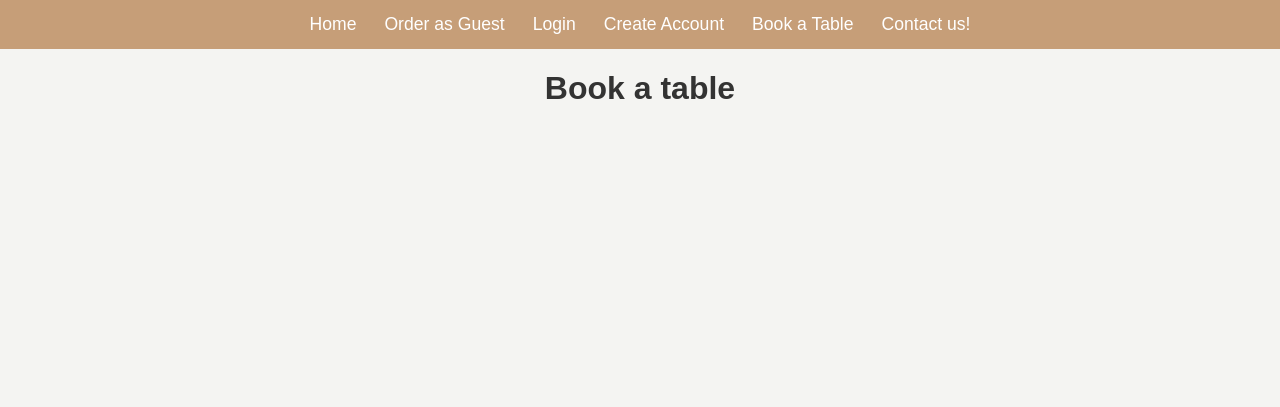
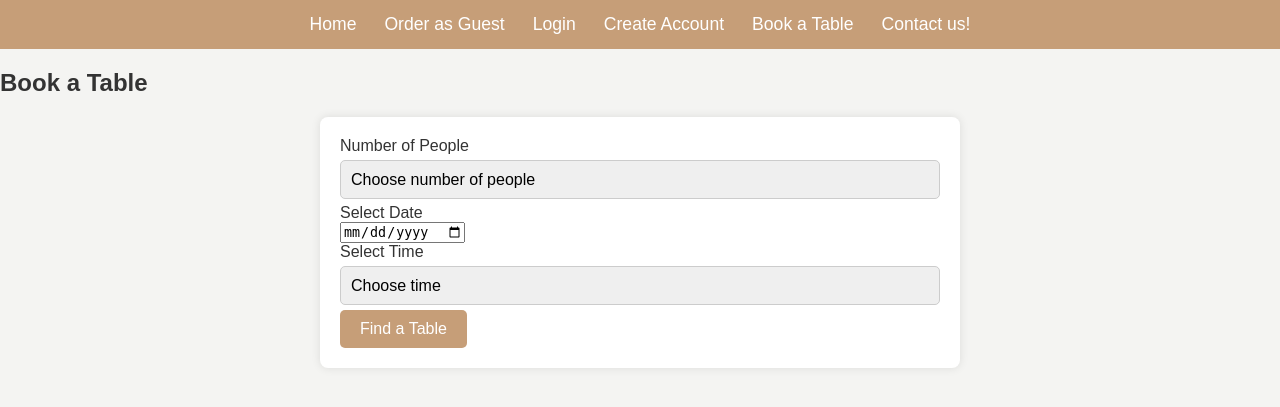
Before and after one commit to AAquaas/Bean-and-Brew-breif, a Flask app: page /table_booking in a window 1280 px wide. Shown: the top 407 px of the page. Run offline with Flask 3, Linux system fonts and the light colour scheme; some libraries are stand-ins or nearby versions.

Commit message:
Add files via upload

```diff
--- a/main.py
+++ b/main.py
@@ -53,7 +53,8 @@ admin = Admin()
 app = Flask(__name__, static_folder='static')
 
 # configuring the app, bcrypt and admin
-app.config['SQLALCHEMY_DATABASE_URI'] = 'sqlite:///C:\\Users\\753503\\DB.Browser.for.SQLite-v3.13.1-win64\\coffee_orders.db'
+# app.config['SQLALCHEMY_DATABASE_URI'] = 'sqlite:///C:\\Users\\753503\\DB.Browser.for.SQLite-v3.13.1-win64\\coffee_orders.db' #college pc
+app.config['SQLALCHEMY_DATABASE_URI'] = 'sqlite:///C:\\Users\\ryanp\\OneDrive\\Desktop\\DB.Browser.for.SQLite-v3.13.1-win64\\coffee_orders.db' #home pc
 app.config['SQLALCHEMY_TRACK_MODIFICATIONS'] = False
 app.config['FLASK_ADMIN_SWATCH'] = 'cerulean'
 login_manager = LoginManager(app)
@@ -160,6 +161,86 @@ def __str__(self):
 def load_user(user_id):
     return User.query.get(int(user_id))
 
+class Order(db.Model):
+    __tablename__ = "order"
+    order_no = db.Column(db.Integer, primary_key=True, autoincrement=True)  # Unique primary key
+    food_id = db.Column(db.Integer, nullable=False)  # Correcting syntax for food_id
+    quantity = db.Column(db.Integer, nullable=False)
+    pay_order_no = db.Column(db.Integer, db.ForeignKey('pay.order_no'), nullable=True)  # Foreign key to Pay table
+
+    pay_reference = db.relationship("Pay", back_populates="orders")  # Define relationship back to Pay
+
+    def __repr__(self):
+        return f'<Order {self.order_no}>'
+
+
+class Pay(db.Model):
+    __tablename__ = "pay"
+    pay_no = db.Column(db.Integer, primary_key=True, autoincrement=True)
+    order_no = db.Column(db.Integer, unique=True)  # Foreign key target column in Pay
+
+    total_price = db.Column(db.Numeric(10, 2))
+    cust_name = db.Column(db.String(30), nullable=False)
+    cust_address = db.Column(db.String(30), nullable=False)
+    cust_postcode = db.Column(db.String(30), nullable=False)
+    cust_email = db.Column(db.String(30), nullable=False)
+    cust_cardno = db.Column(db.String(30), nullable=False)
+    card_expirydate = db.Column(db.String(30), nullable=False)
+    card_cvv = db.Column(db.String(30), nullable=False)
+    trans_option = db.Column(db.String(30))
+    pay_datetime = db.Column(db.DateTime, default=dt.now)
+
+    orders = db.relationship("Order", back_populates="pay_reference")  # Relationship to Order
+
+
+
+class Rest(db.Model):
+    __tablename__ = 'rest'
+    rest_id = db.Column(db.Integer(), autoincrement=True, primary_key=True)
+    rest_name = db.Column(db.String(80))
+    address = db.Column(db.String(70))
+    stars = db.Column(db.Integer())
+    image = db.Column(db.String(500))
+
+    # One-to-many relationship with Table
+    #tables = db.relationship('Table', back_populates='restaurant', cascade="all, delete-orphan")
+    resttables = db.relationship("Table", back_populates="rest")
+
+class Table(db.Model):
+    __tablename__ = 'table'
+    table_id = db.Column(db.String(20), primary_key=True)
+    rest_id = db.Column(db.Integer, db.ForeignKey('rest.rest_id'))
+    table_type = db.Column(db.String(20))
+    reserve_fee = db.Column(db.Numeric(10, 2))
+    max_occupants = db.Column(db.Integer())
+    available = db.Column(db.Boolean)
+
+    # Back reference to Rest
+    #restaurant = db.relationship('Rest', back_populates='tables')
+    #rest_id = db.Column(db.ForeignKey("restaurant.id"), nullable=False)
+    rest = db.relationship("Rest", back_populates="resttables")
+    bookings = db.relationship("Bookings", back_populates="table")  # Relationship to Bookings
+
+class Bookings(db.Model):
+    __tablename__ = 'bookings'
+    book_no = db.Column(db.Integer, autoincrement=True, primary_key=True)
+    table_id = db.Column(db.String(20), db.ForeignKey('table.table_id'))
+    user_id = db.Column(db.Integer, db.ForeignKey('user.id'))
+    book_date_time = db.Column(db.String(20))
+    total_price = db.Column(db.Numeric(10,2))
+    table = db.relationship("Table", back_populates="bookings")  # relationship
+
+#class RestView(ModelView):
+    can_delete = False
+    form_columns = ["rest_name", "address", "stars", "image"]
+    column_list = ["rest_name", "address", "stars", "image"]
+
+#class TableView(ModelView):
+    can_delete = False
+    form_columns = ["table_id", "rest_id", "table_type", "reserve_fee", "max_occupants", "available"]
+    column_list = ["table_id", "rest_id", "table_type", "reserve_fee", "max_occupants", "available"]
+
+
 
 # @app.before_request
 # def setup():
@@ -246,9 +327,50 @@ def register():
     return render_template('register.html')
 
 
-@app.route('/table_booking')
+@app.route('/table_booking', methods=['GET'])
 def table_booking():
     return render_template('table_booking.html', subtitle="Book a table")
+
+@app.route('/book_table', methods=['POST'])
+def book_table():
+    if request.method == 'POST':
+        table_id = "m12"
+        user_id = login_session.get('user_id')
+        people = request.form.get('people')
+        date = request.form.get('date')
+        time = request.form.get('time')
+        datetime_str = f"{date} {time}"
+
+        table = db.session.query(Table).filter_by(table_id=table_id).first()
+
+        total_price = table.reserve_fee * Decimal(people)
+
+        new_booking = Bookings(
+            table_id=table_id,
+            user_id=user_id,
+            book_date_time=datetime_str,
+            total_price=total_price
+        )
+        db.session.add(new_booking)
+        db.session.commit()
+
+        last_pay = db.session.query(Pay).order_by(Pay.order_no.desc()).first()
+        # Ensure last_pay.order_no defaults to 0 if it's None
+        order_no = (last_pay.order_no or 0) + 1 if last_pay else 1
+        # order_no = new_order_no
+
+        print("Redirecting to payment_table with:", total_price, order_no)
+
+        print(type(total_price))
+        print(type(order_no))
+
+        print(total_price)
+        print(order_no)
+        order_no = 7
+        print(order_no)
+
+    return redirect(url_for('payment_table', total_price=total_price, order_no=order_no))
+
 
 @app.route('/contact', methods=['GET', 'POST'])
 def contact():
--- a/static/style.css
+++ b/static/style.css
@@ -109,3 +109,15 @@
             font-size: 14px;
             margin-top: 5px;
         }
+      button[type="submit"] {
+                background-color: #c69e78;
+                color: #fff;
+                border: none;
+                border-radius: 5px;
+                padding: 10px 20px;
+                cursor: pointer;
+                font-size: 16px;
+            }
+            button[type="submit"]:hover {
+                background-color: #b88656;
+            }
--- a/templates/table_booking.html
+++ b/templates/table_booking.html
@@ -1,5 +1,47 @@
 {% extends "base.html" %}
 
 {% block content %}
-<h1>Book a table</h1>
+<div class="container mt-5 form-container">
+        <h2 class="text-center">Book a Table</h2>
+
+        <form action="/book_table" method="POST">
+            <!-- Number of People -->
+            <div class="mb-3">
+                <label for="people" class="form-label">Number of People</label>
+                <select id="people" name="people" class="form-select" required>
+                    <option value="" selected disabled>Choose number of people</option>
+                    <option value="2">2 people</option>
+                    <option value="3">3 people</option>
+                    <option value="4">4 people</option>
+                    <option value="5">5 people</option>
+                    <option value="6">6 people</option>
+                </select>
+            </div>
+
+            <!-- Date Selection -->
+            <div class="mb-3">
+                <label for="date" class="form-label">Select Date<br></label>
+                <input type="date" id="date" name="date" class="form-control" required>
+            </div>
+
+            <!-- Time Selection -->
+            <div class="mb-3">
+                <label for="time" class="form-label">Select Time</label>
+                <select id="time" name="time" class="form-select" required>
+                    <option value="" selected disabled>Choose time</option>
+                    <option value="12:00">12:00 PM</option>
+                    <option value="13:00">1:00 PM</option>
+                    <option value="14:00">2:00 PM</option>
+                    <option value="18:00">6:00 PM</option>
+                    <option value="19:00">7:00 PM</option>
+                    <option value="20:00">8:00 PM</option>
+                </select>
+            </div>
+
+            <!-- Find a Table Button -->
+            <button type="submit" class="btn btn-primary w-100">Find a Table</button>
+        </form>
+    </div>
+
+    <script src="https://cdnjs.cloudflare.com/ajax/libs/bootstrap/5.1.3/js/bootstrap.bundle.min.js"></script>
 {% endblock %}
```
